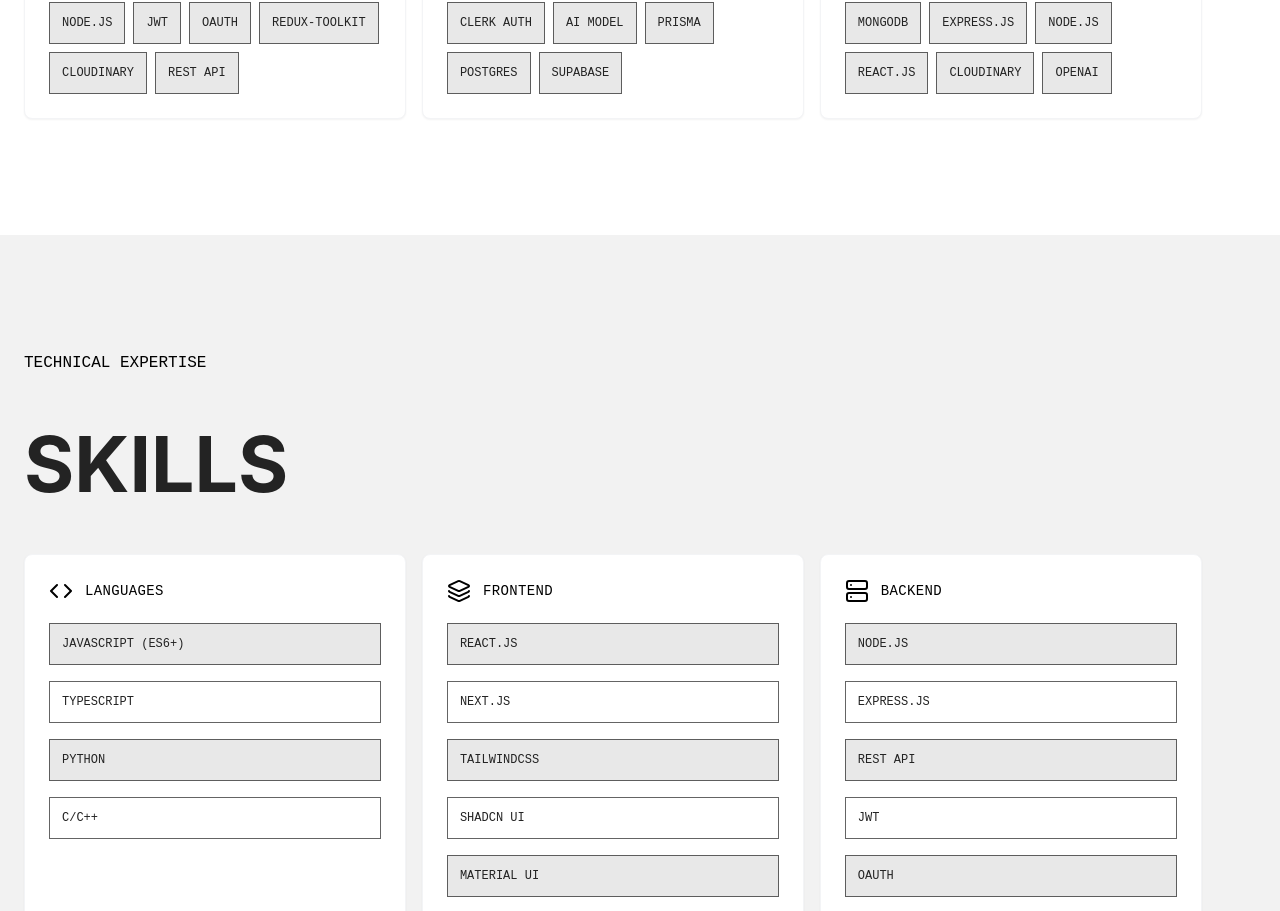
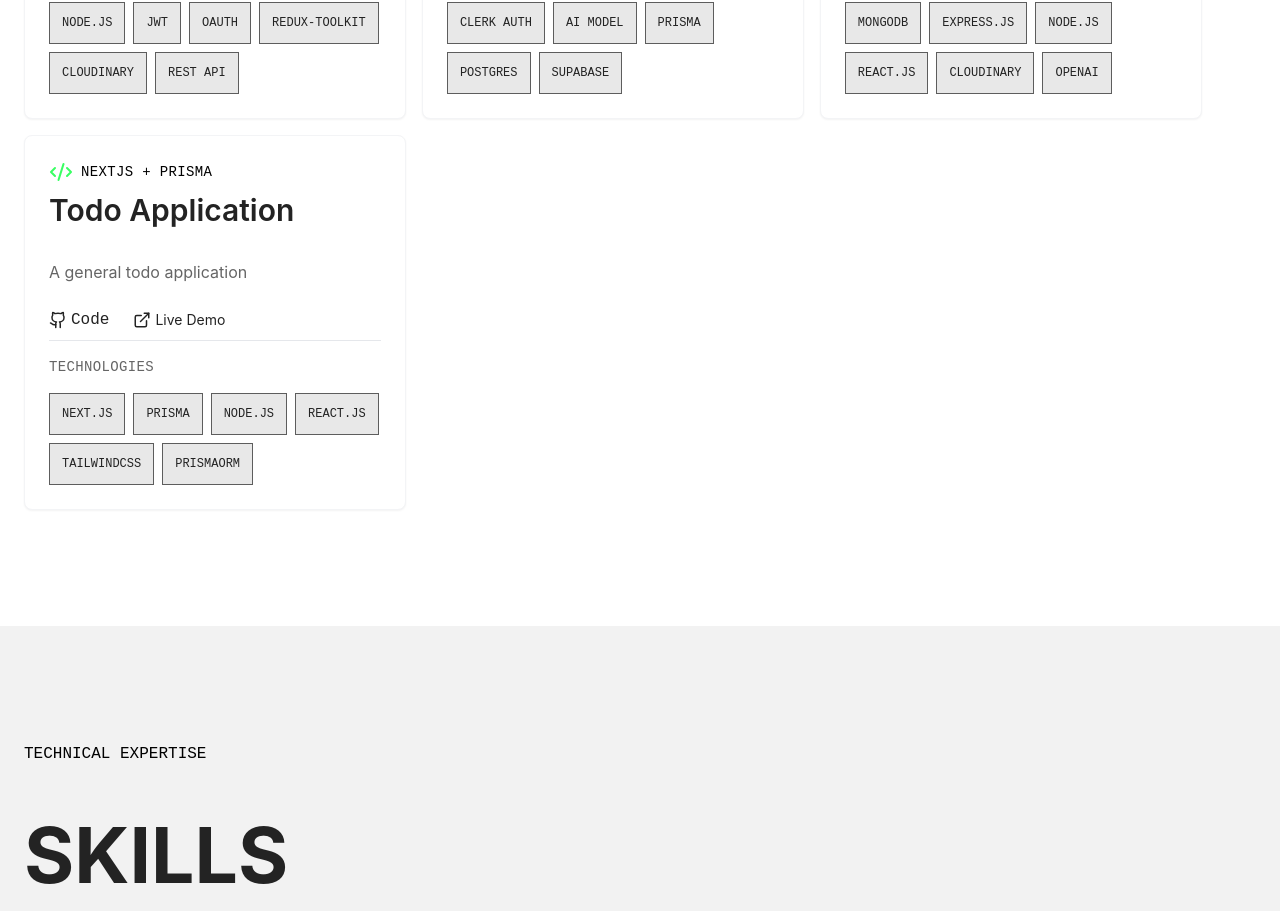
Before and after one commit to APNpandit611/Portfolio-2026, a Next.js app: page / in a window 1280 px wide. Shown: the part 3474-4385 px from the top of the page. Built offline with nearby package versions, Linux system fonts and the light colour scheme.

Commit message:
added a project

```diff
--- a/components/Project.tsx
+++ b/components/Project.tsx
@@ -44,7 +44,7 @@ const Project = () => {
                             "postgres",
                             "supabase"
                         ]}
-                        liveLink="https://codiz-sigma.vercel.app/"
+                        liveLink="https://ai-codiz.vercel.app/"
                         githubLink="https://github.com/APNpandit611/codiz"
                     />
 
@@ -63,6 +63,22 @@ const Project = () => {
                         githubLink="https://github.com/APNpandit611/image-me"
                         liveLink="https://image-me.netlify.app/"
                     />
+
+                    <ProjectCard
+                        techstack="Nextjs + Prisma"
+                        name="Todo Application"
+                        description="A general todo application"
+                        technologies={[
+                            "next.js",
+                            "prisma",
+                            "node.js",
+                            "react.js",
+                            "tailwindcss",
+                            "prismaORM",
+                        ]}
+                        githubLink="https://github.com/APNpandit611/todo"
+                        liveLink="https://to-do-port.vercel.app/"
+                    />
                 </div>
             </div>
         </section>
```
